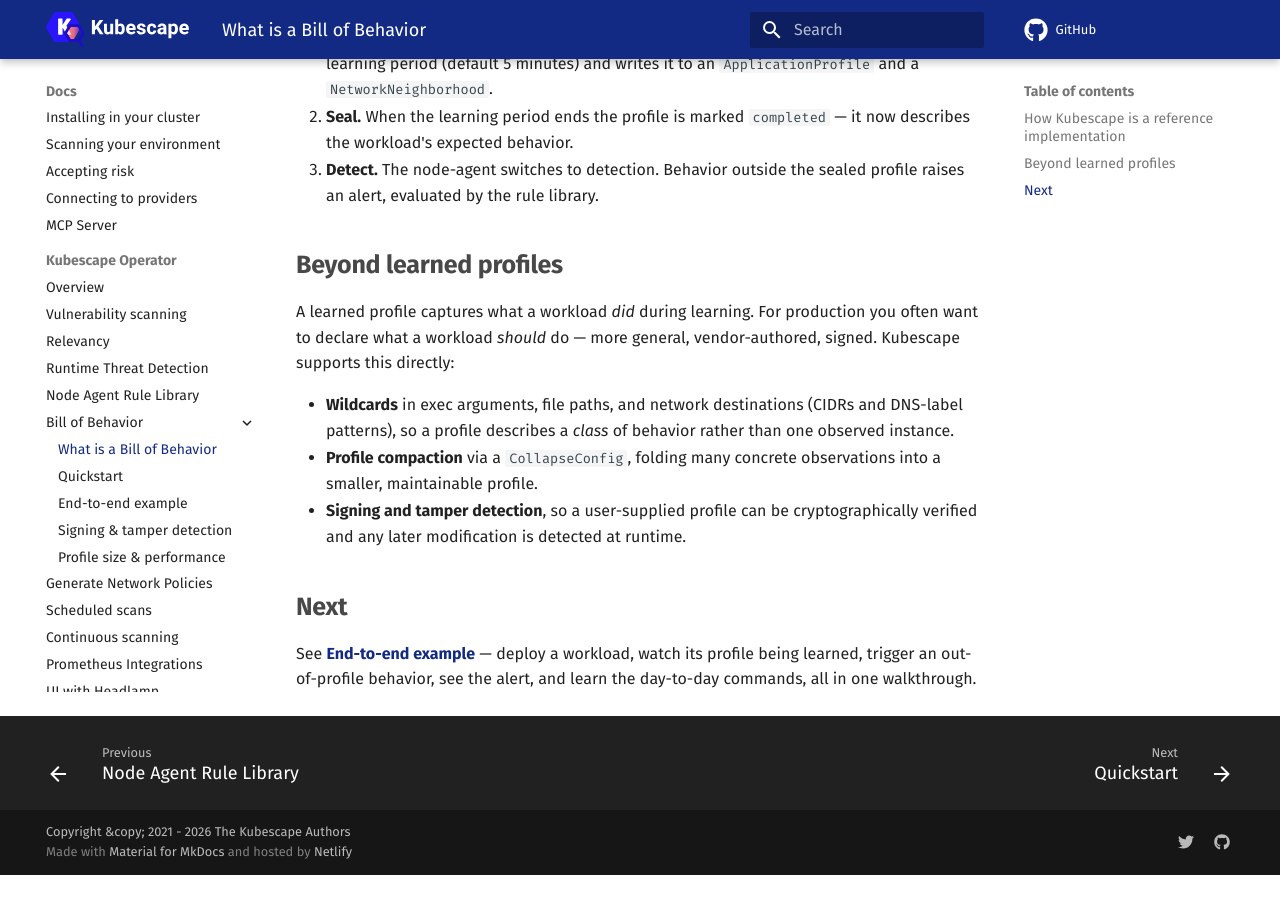
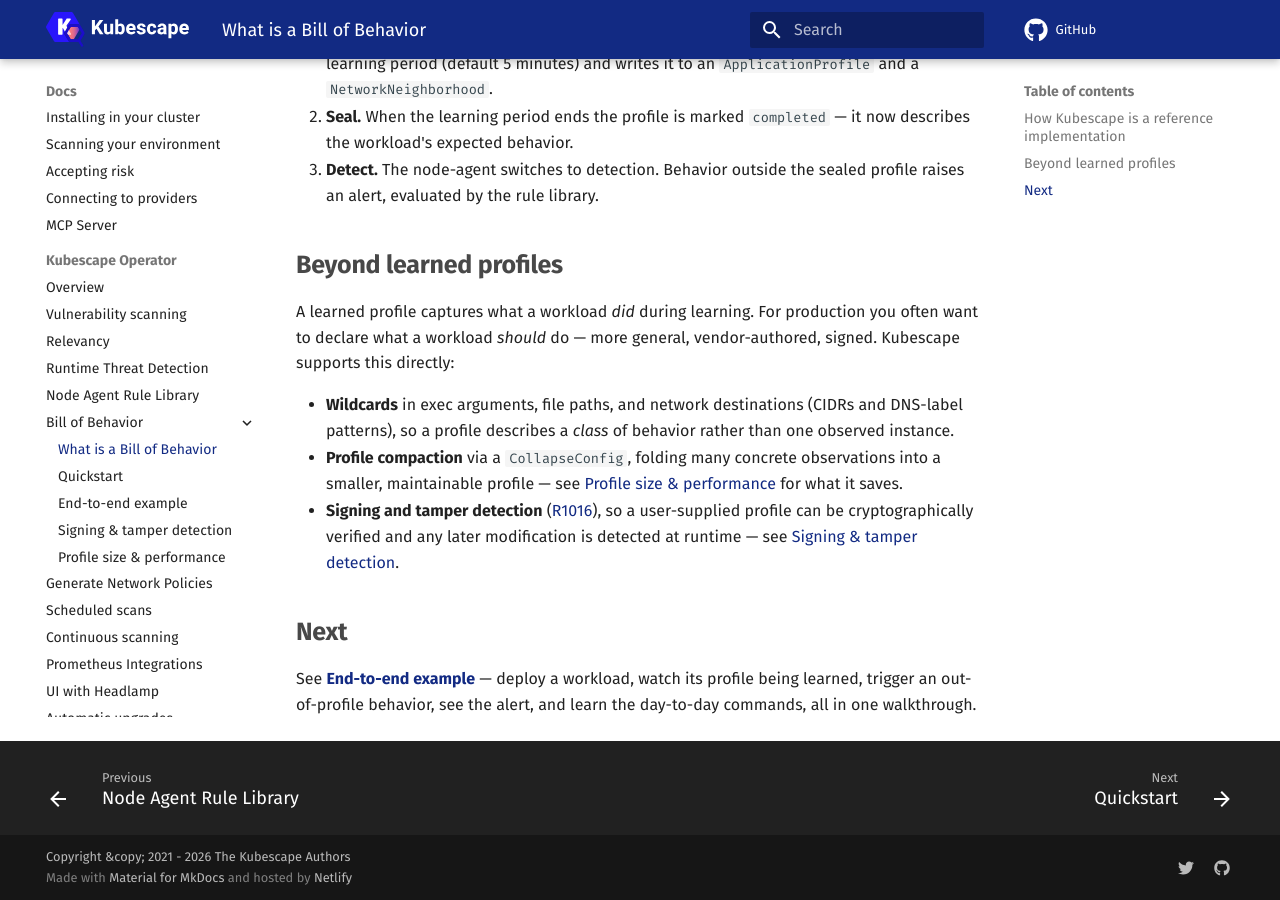
Before and after one commit to kubescape/kubescape.io, an MkDocs documentation site: the page built from docs/docs/operator/bill-of-behavior/index.md, in a window 1280 px wide and 900 px high, scrolled down 1068 px. Built offline with MkDocs 1.6.1 and Material for MkDocs 9.7.7, drawn with Linux system fonts in a browser that asks for light colours; comment, search, counter and statistics services are not loaded; before the commit the page ends 1943 px from its top, so only the background shows below that.

Commit message:
docs: document R0040 + R1016 in the rule library; cross-link BoB pages
- Rule library: add R0040 (Unexpected process arguments — exec-arg wildcard
  enforcement) and R1016 (Signed profile tampered); bump the count to 28.
- quickstart: link the exec-arg wildcard tip to R0040.
- index: link compaction -> Profile size & performance and signing -> Signing
  & tamper detection instead of re-explaining.

Signed-off-by: entlein <einentlein@gmail.com>

```diff
--- a/docs/docs/operator/bill-of-behavior/index.md
+++ b/docs/docs/operator/bill-of-behavior/index.md
@@ -29,8 +29,8 @@
 A learned profile captures what a workload *did* during learning. For production you often want to declare what a workload *should* do — more general, vendor-authored, signed. Kubescape supports this directly:
 
 - **Wildcards** in exec arguments, file paths, and network destinations (CIDRs and DNS-label patterns), so a profile describes a *class* of behavior rather than one observed instance.
-- **Profile compaction** via a `CollapseConfig`, folding many concrete observations into a smaller, maintainable profile.
-- **Signing and tamper detection**, so a user-supplied profile can be cryptographically verified and any later modification is detected at runtime.
+- **Profile compaction** via a `CollapseConfig`, folding many concrete observations into a smaller, maintainable profile — see [Profile size &amp; performance](profile-size-and-performance.md) for what it saves.
+- **Signing and tamper detection** ([R1016](../node-agent-rule-library.md)), so a user-supplied profile can be cryptographically verified and any later modification is detected at runtime — see [Signing &amp; tamper detection](signing-and-tamper.md).
 
 ## Next
 
```
Also changed, not shown: docs/docs/operator/bill-of-behavior/quickstart.md (+2 -1 lines), docs/docs/operator/node-agent-rule-library.md (+3 -1 lines).
